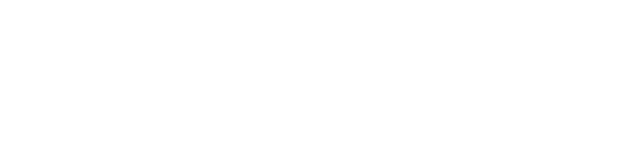
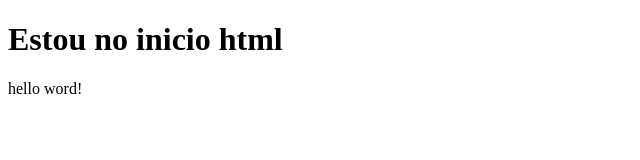
Before and after one commit to rafa-sys/infosec, a plain HTML site: page index.html in a window 1280 px wide. Shown: the whole page, without its empty margins (0-640 px from the left). Drawn offline with Linux system fonts and the light colour scheme.

Commit message:
editar html

```diff
--- a/index.html
+++ b/index.html
@@ -7,6 +7,7 @@
     <title>Document</title>
 </head>
 <body>
-
+    <h1>Estou no inicio html</h1>
+    hello word!
 </body>
 </html>
```
